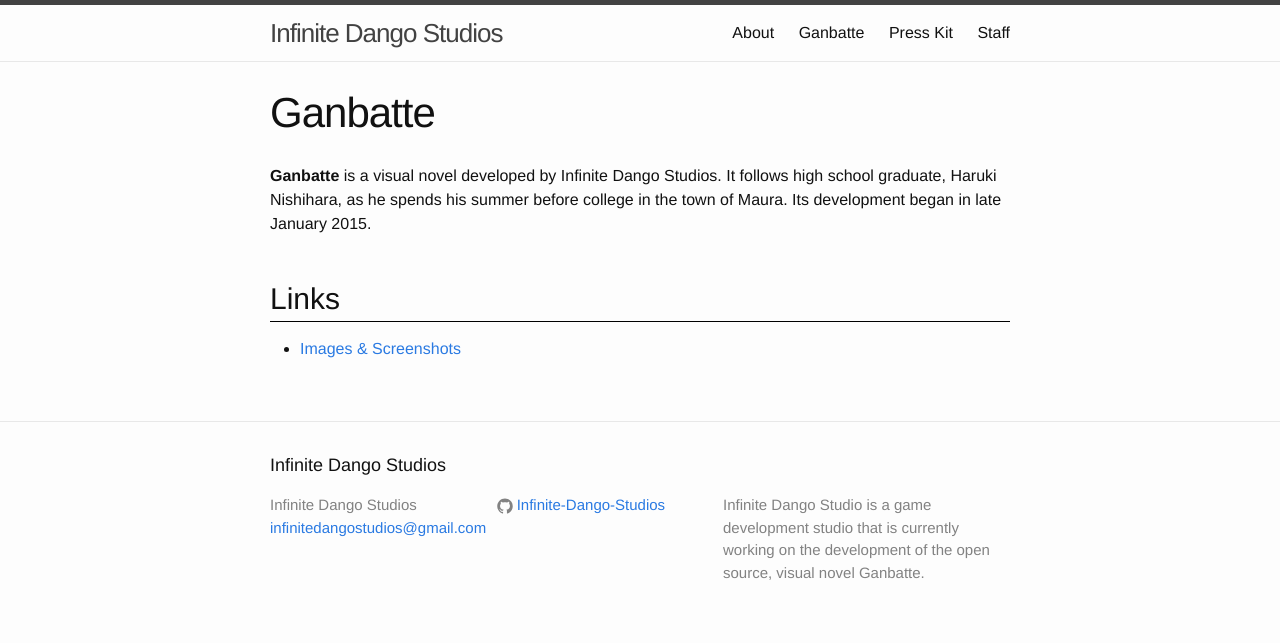
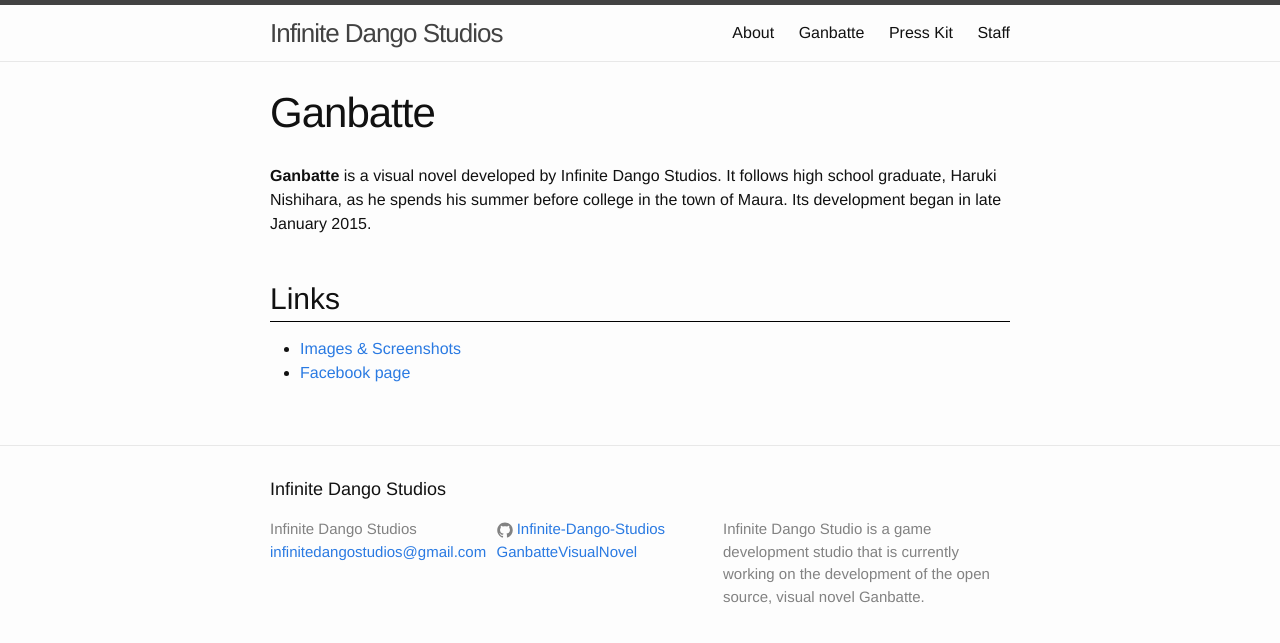
Before and after one commit to Infinite-Dango-Studios/Infinite-Dango-Studios.github.io, a Jekyll site: the page built from ganbatte/index.md, in a window 1280 px wide. Shown: the top 643 px of the page. Built offline with Jekyll 4.4.1, drawn with Linux system fonts in a browser that asks for light colours.

Commit message:
Added links to facebook page
Added links to Ganbatte's Facebook page to the footer and the Ganbatte
page. Also changed the layout of the site to display the facebook page
in the footer using the facebook_username setting.

```diff
--- a/_config.yml
+++ b/_config.yml
@@ -7,6 +7,7 @@
 url: "http://infinite-dango-studios.github.io/" # the base hostname & protocol for your site
 #twitter_username: twitter-username-here
 github_username:  Infinite-Dango-Studios
+facebook_username:  GanbatteVisualNovel
 
 # Build settings
 markdown: kramdown
--- a/_includes/footer.html
+++ b/_includes/footer.html
@@ -44,6 +44,14 @@
             </a>
           </li>
           {% endif %}
+
+          {% if site.facebook_username %}
+          <li>
+            <a href="https://facebook.com/{{ site.facebook_username }}">
+              <span class="username">{{ site.facebook_username }}</span>
+            </a>
+          </li>
+          {% endif %}
         </ul>
       </div>
 
--- a/ganbatte/index.md
+++ b/ganbatte/index.md
@@ -9,3 +9,4 @@
 
 # Links
 - [Images & Screenshots](/ganbatte/images/)
+- [Facebook page](https://www.facebook.com/GanbatteVisualNovel)
```
